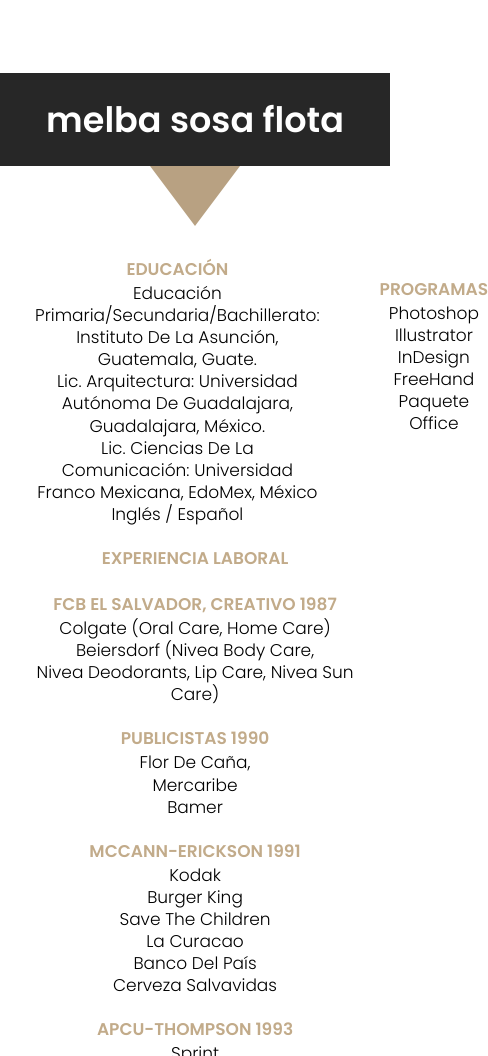
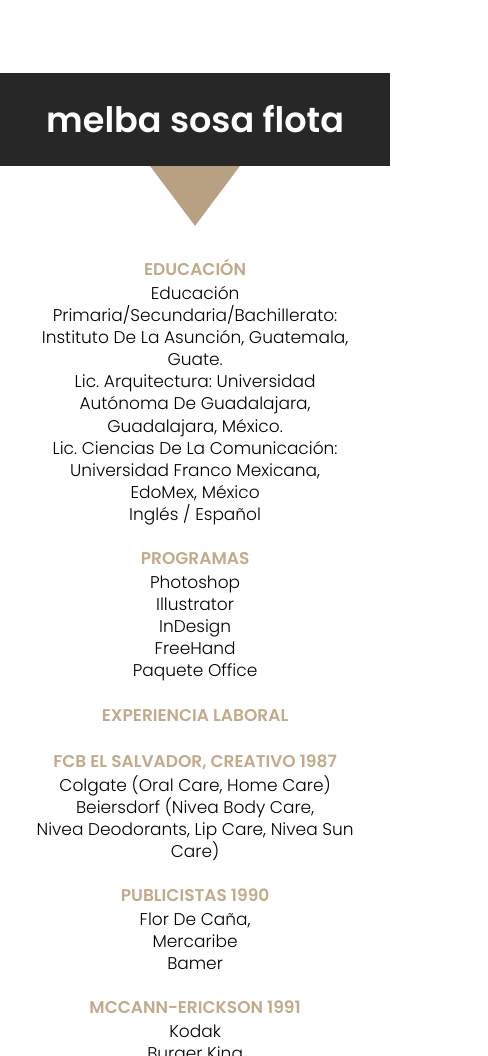
Before and after one commit to ArsayDv/melbasosacv, a plain HTML site: page index.html in a window 390 px wide. Shown: the part 1700-2756 px from the top of the page, 488 px wide, since content can reach past the window. Drawn offline with Linux system fonts and the light colour scheme.

Commit message:
styles.css Actualizado!

```diff
--- a/css/styles.css
+++ b/css/styles.css
@@ -427,6 +427,12 @@
 }
 
 @media screen and (max-width: 992px) {
+    .education{
+        padding-right: 0;
+    }
+    .education-container{
+        grid-template-columns: 1fr;
+    }
     .various .box-container{
         grid-template-columns: 1fr 1fr;
     }
```
